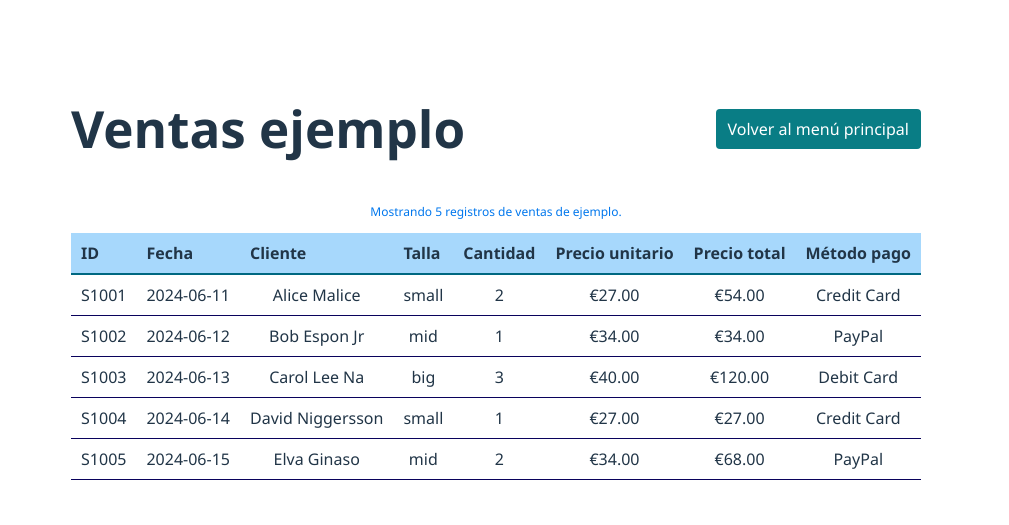
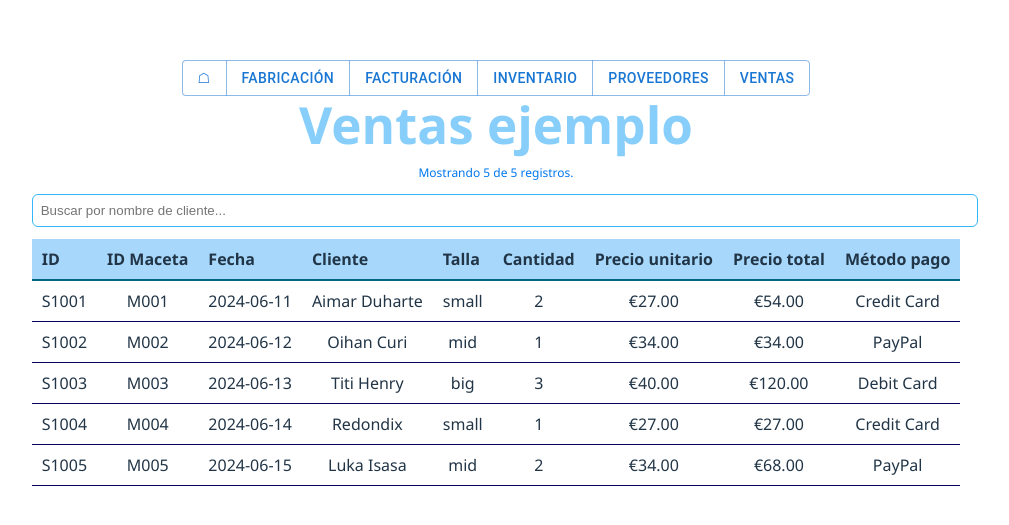
Before and after one commit to Enriquecebanc/Reto2Niger2.0, a React (Vite) app in the folder Reto2Niger2.0/: page /ventas in a window 1280 px wide. Shown: the part 127-652 px from the top of the page, without its empty margins (144-1153 px from the left). Built offline with nearby package versions, Linux system fonts and the light colour scheme.

Commit message:
id macetas

```diff
--- a/Reto2Niger2.0/src/pages/VentasEjemplo.json
+++ b/Reto2Niger2.0/src/pages/VentasEjemplo.json
@@ -2,7 +2,8 @@
   {
     "saleId": "S1001",
     "date": "2024-06-11",
-    "customerName": "Alice Malice",
+    "customerName": "Aimar Duharte",
+    "idMaceta": "M001",
     "size": "small",
     "quantity": 2,
     "unitPrice": 27.00,
@@ -12,7 +13,8 @@
   {
     "saleId": "S1002",
     "date": "2024-06-12",
-    "customerName": "Bob Espon Jr",
+    "customerName": "Oihan Curi ",
+    "idMaceta": "M002",
     "size": "mid",
     "quantity": 1,
     "unitPrice": 34.00,
@@ -22,7 +24,8 @@
   {
     "saleId": "S1003",
     "date": "2024-06-13",
-    "customerName": "Carol Lee Na",
+    "customerName": "Titi Henry",
+    "idMaceta": "M003",
     "size": "big",
     "quantity": 3,
     "unitPrice": 40.00,
@@ -32,7 +35,8 @@
   {
     "saleId": "S1004",
     "date": "2024-06-14",
-    "customerName": "David Niggersson",
+    "customerName": "Redondix",
+    "idMaceta": "M004",
     "size": "small",
     "quantity": 1,
     "unitPrice": 27.00,
@@ -42,7 +46,8 @@
   {
     "saleId": "S1005",
     "date": "2024-06-15",
-    "customerName": "Elva Ginaso",
+    "customerName": "Luka Isasa",
+    "idMaceta": "M005",
     "size": "mid",
     "quantity": 2,
     "unitPrice": 34.00,
--- a/Reto2Niger2.0/src/pages/ventas.jsx
+++ b/Reto2Niger2.0/src/pages/ventas.jsx
@@ -1,9 +1,10 @@
-import { Link } from 'react-router-dom';
+import BarraBusqueda from '../componentes/barraBusqueda.jsx';
 import ventasEjemplo from './VentasEjemplo.json';
 
 const styles = {
     container: { padding: 16, fontFamily: 'Segoe UI, Roboto, Arial, sans-serif' },
-    header: { display: 'flex', justifyContent: 'space-between', alignItems: 'center', marginBottom: 12 },
+    header: { display: 'flex', justifyContent: 'center', alignItems: 'center', marginBottom: 12 },
+    title: { color: '#87CEFA', margin: 0, textAlign: 'center' },
     table: { width: '100%', borderCollapse: 'collapse' },
     th: { textAlign: 'left', padding: '8px 10px', borderBottom: '2px solid #006881ff', background: '#a7d8fcff' },
     td: { padding: '8px 10px', borderBottom: '1px solid #09025cff' },
@@ -11,24 +12,43 @@ const styles = {
     button: { padding: '8px 12px', background: '#097d85ff', color: '#fff', border: 'none', borderRadius: 4, cursor: 'pointer', textDecoration: 'none' },
 };
 
+import React, { useState, useMemo } from 'react';
+
 const Ventas = () => {
     // ventasEjemplo es un array importado del JSON adjunto
     const ventas = ventasEjemplo || [];
+    const [query, setQuery] = useState('');
+
+    const filtered = useMemo(() => {
+        const q = query.trim().toLowerCase();
+        if (!q) return ventas;
+        return ventas.filter(v => (v.customerName || '').toLowerCase().includes(q));
+    }, [ventas, query]);
 
     return (
         <div style={styles.container}>
+            <BarraBusqueda />
             <div style={styles.header}>
-                <h1>Ventas ejemplo</h1>
-                <Link to="/" style={styles.button}>Volver al menú principal</Link>
+                <h1 style={styles.title}>Ventas ejemplo</h1>
             </div>
 
-            <p style={styles.small}>Mostrando {ventas.length} registros de ventas de ejemplo.</p>
+            <p style={styles.small}>Mostrando {filtered.length} de {ventas.length} registros.</p>
+
+            <div style={{ marginBottom: 12 }}>
+                <input
+                    placeholder="Buscar por nombre de cliente..."
+                    value={query}
+                    onChange={e => setQuery(e.target.value)}
+                    style={{ width: '100%', padding: 8, borderRadius: 6, border: '1px solid #34b6f7ff' }}
+                />
+            </div>
 
             <div style={{ overflowX: 'auto' }}>
                 <table style={styles.table}>
                     <thead>
                         <tr>
                             <th style={styles.th}>ID</th>
+                            <th style={styles.th}>ID Maceta</th>
                             <th style={styles.th}>Fecha</th>
                             <th style={styles.th}>Cliente</th>
                             <th style={styles.th}>Talla</th>
@@ -39,9 +59,10 @@ const Ventas = () => {
                         </tr>
                     </thead>
                     <tbody>
-                        {ventas.map(v => (
+                        {filtered.map(v => (
                             <tr key={v.saleId}>
                                 <td style={styles.td}>{v.saleId}</td>
+                                <td style={styles.td}>{v.idMaceta || '-'}</td>
                                 <td style={styles.td}>{v.date}</td>
                                 <td style={styles.td}>{v.customerName}</td>
                                 <td style={styles.td}>{v.size}</td>
```
Also changed, not shown: 1 other file (tests, documents, lock files or other folders).
